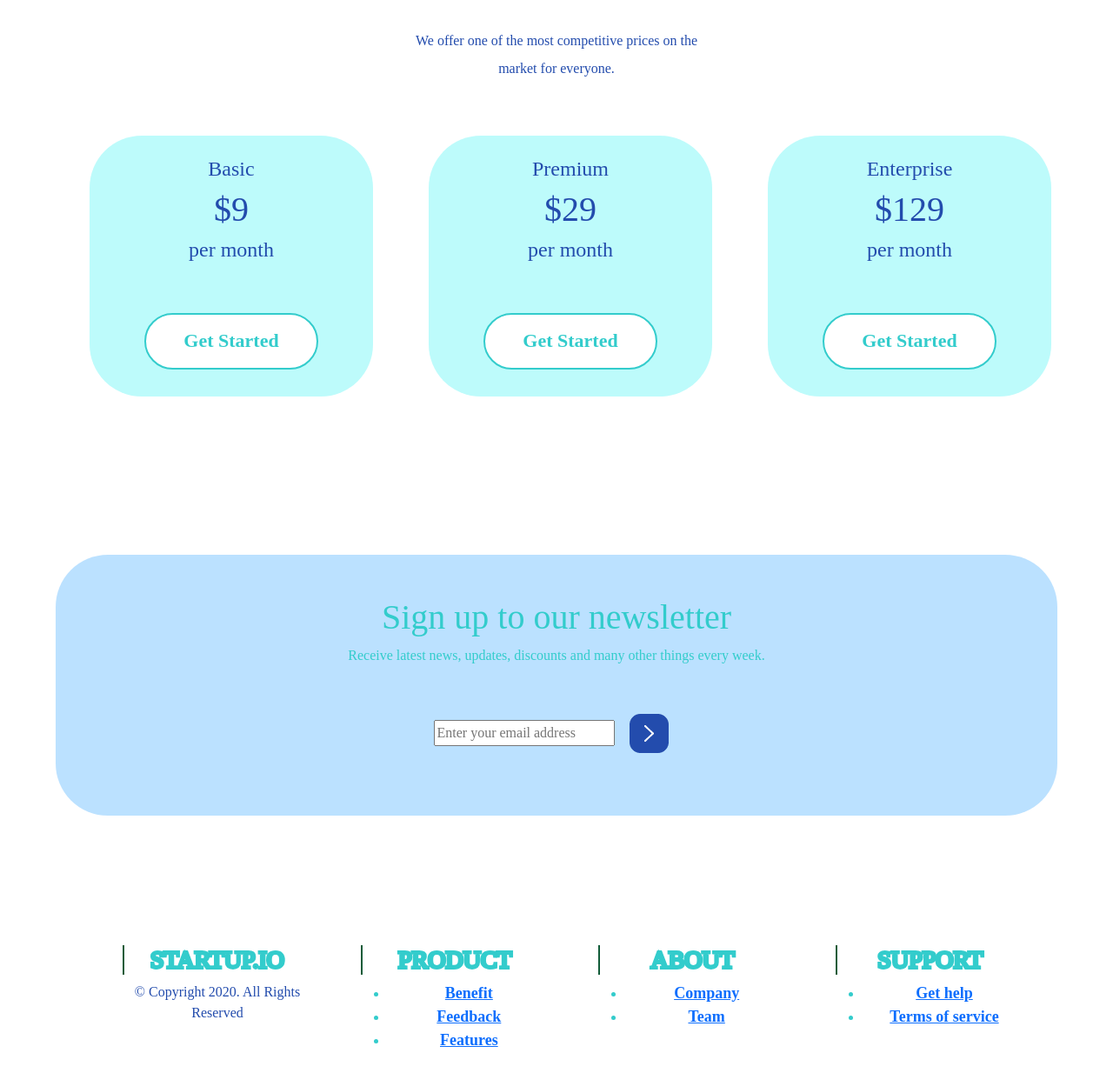
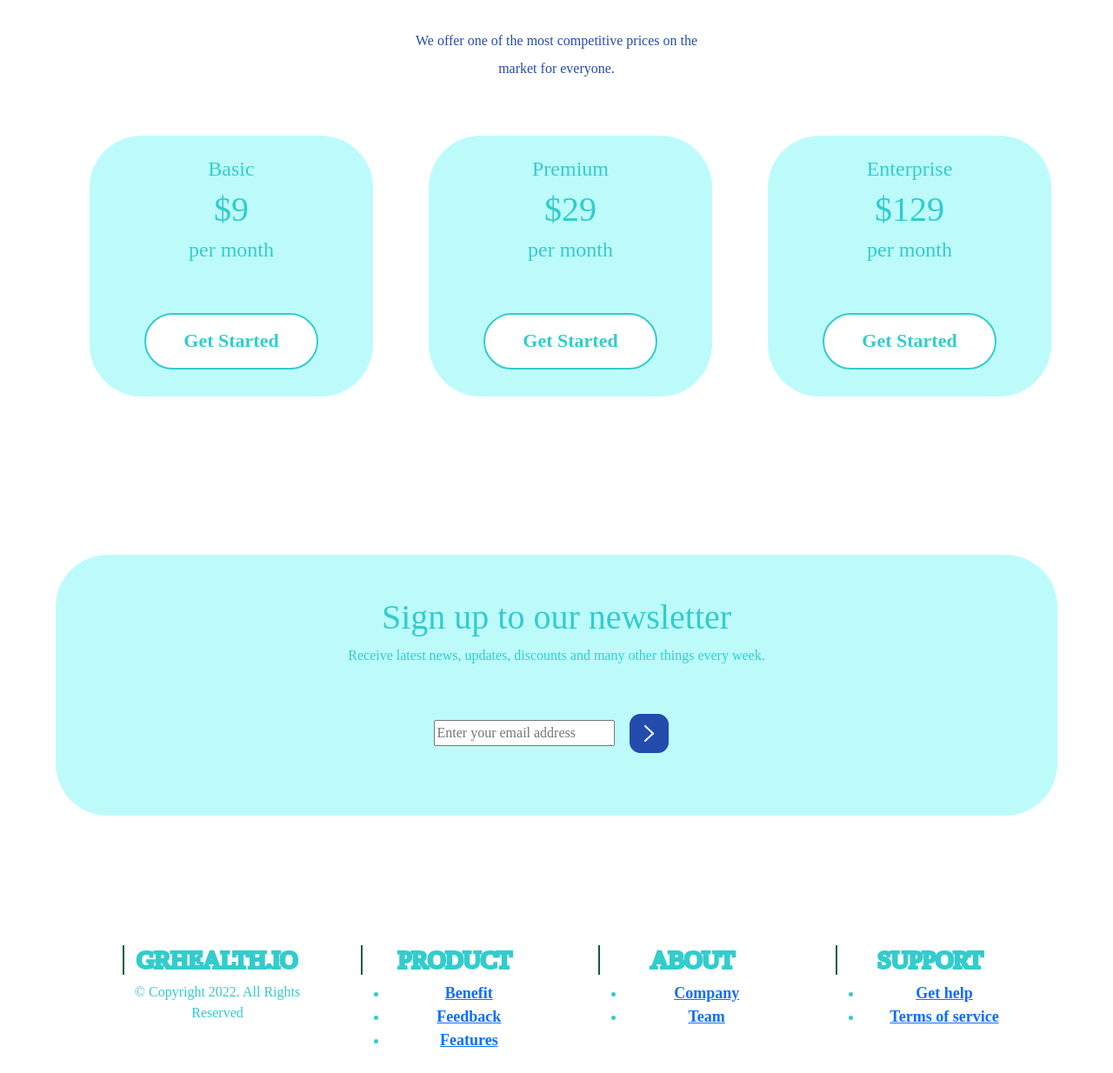
Before and after one commit to afraamalia31/project-2, a PHP site: page / in a window 1280 px wide. Shown: the part 3620-4854 px from the top of the page at 87% size. Run offline with PHP 8.4, Linux system fonts and the light colour scheme.

Commit message:
revisi 1.2

```diff
--- a/index.html
+++ b/index.html
@@ -390,9 +390,9 @@
     <footer>
       <div class="row mt-5 justify-content-center">
         <div class="cardcop text-center col-2 ms-5 m-2 p-0">
-          <h3>Startup.io</h3>
+          <h3>grhealth.io</h3>
           <p>
-            &copy; Copyright 2020. All Rights Reserved
+            &copy; Copyright 2022. All Rights Reserved
           </p>
         </div>
         <div class="cardpro text-center col-2 ms-5 m-2 p-0">
--- a/style.css
+++ b/style.css
@@ -852,7 +852,7 @@ h3::before{
     width: 300px;
     height: 300px;
     text-align: center;
-    color: #234CAD;
+    color: #33CCCC;
     font-style: normal;
     font-family: 'Nunito';
     background: #BDFBFB;
@@ -863,10 +863,8 @@ h3::before{
 .card2 {
     width: 300px;
     height: 300px;
-    outline-width: 20px;
-    outline-color: #234CAD;
     text-align: center;
-    color: #234CAD;
+    color: #33CCCC;
     font-style: normal;
     font-family: 'Nunito';
     background: #BDFBFB;
@@ -878,7 +876,7 @@ h3::before{
     width: 300px;
     height: 300px;
     text-align: center;
-    color: #234CAD;
+    color: #33CCCC;
     font-style: normal;
     font-family: 'Nunito';
     background: #BDFBFB;
@@ -896,17 +894,17 @@ h3::before{
     width: 90%;
     position: center;
     height: 300px;
-    background: #b7dfffee;
+    background: #BDFBFB;
     border-radius: 60px;
     float: center;
     text-align: center;
-    color: #234CAD;
+    color: #33CCCC;
     font-style: normal;
     font-family: 'Nunito';
 }
 .newslet{
     text-align: center;
-    color: #234CAD;
+    color: #33CCCC;
     font-style: normal;
     font-family: 'Nunito';
 }
@@ -914,25 +912,25 @@ h3::before{
 /* footer */
 .cardcop {
     text-align: left;
-    color: #234CAD;
+    color: #33CCCC;
     font-style: normal;
     font-family: 'Nunito';
 }
 .cardpro {
     text-align: left;
-    color: #234CAD;
+    color: #33CCCC;
     font-style: normal;
     font-family: 'Nunito';
 }
 .cardabo {
     text-align: left;
-    color: #234CAD;
+    color: #33CCCC;
     font-style: normal;
     font-family: 'Nunito';
 }
 .cardsup {
     text-align: left;
-    color: #234CAD;
+    color: #33CCCC;
     font-style: normal;
     font-family: 'Nunito';
 }
```
